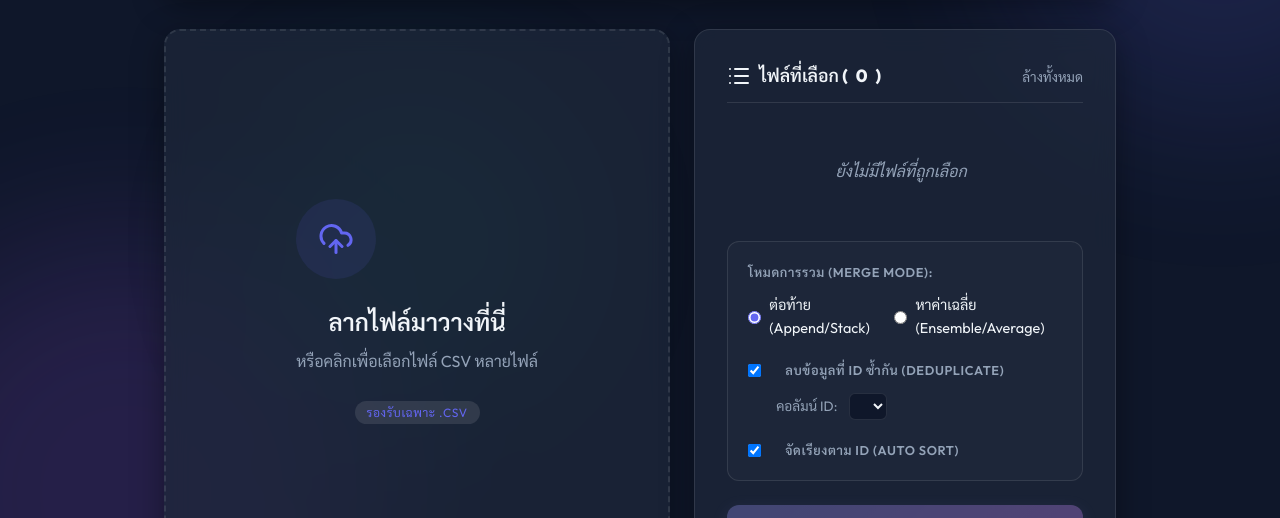
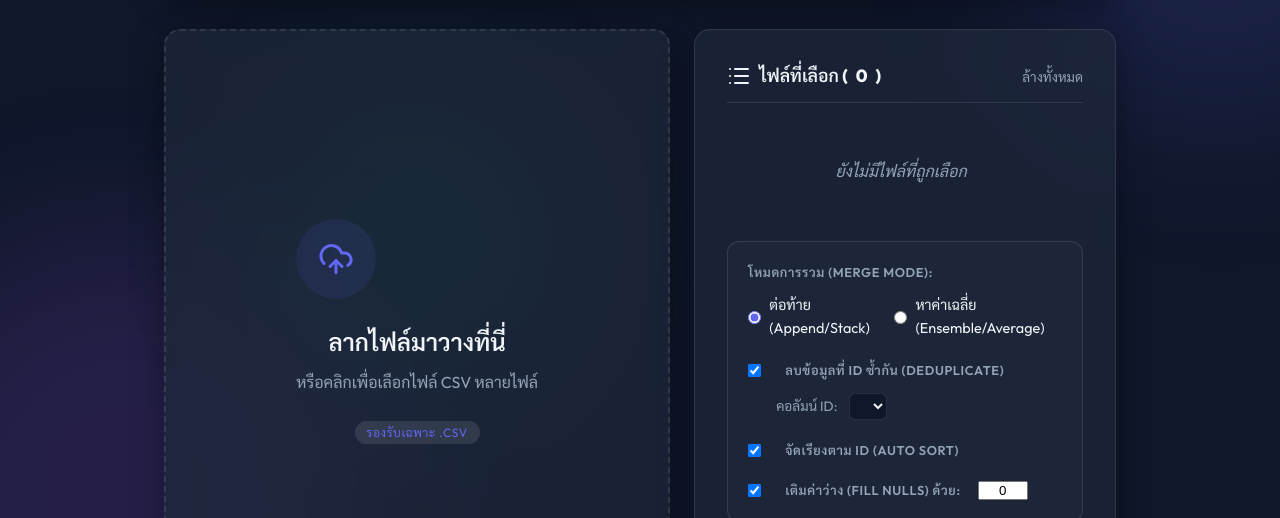
Before and after one commit to suppawit19413/csv-fusion, a plain HTML site: page index.html in a window 1280 px wide. Shown: the part 233-751 px from the top of the page. Drawn offline with nearby package versions, Linux system fonts and the light colour scheme.

Commit message:
Kaggle Ultra-Clean V2: Added Fill Null Values feature

```diff
--- a/index.html
+++ b/index.html
@@ -88,6 +88,15 @@
                             จัดเรียงตาม ID (Auto Sort)
                         </label>
                     </div>
+
+                    <div class="setting-group">
+                        <label class="checkbox-container">
+                            <input type="checkbox" id="fill-null-check" checked>
+                            <span class="checkmark"></span>
+                            เติมค่าว่าง (Fill Nulls) ด้วย:
+                            <input type="text" id="fill-null-value" value="0" style="width: 50px; margin-left: 5px; text-align: center;">
+                        </label>
+                    </div>
                 </div>
                 <div class="action-bar">
                     <button id="merge-btn" class="btn-primary" disabled>
```
